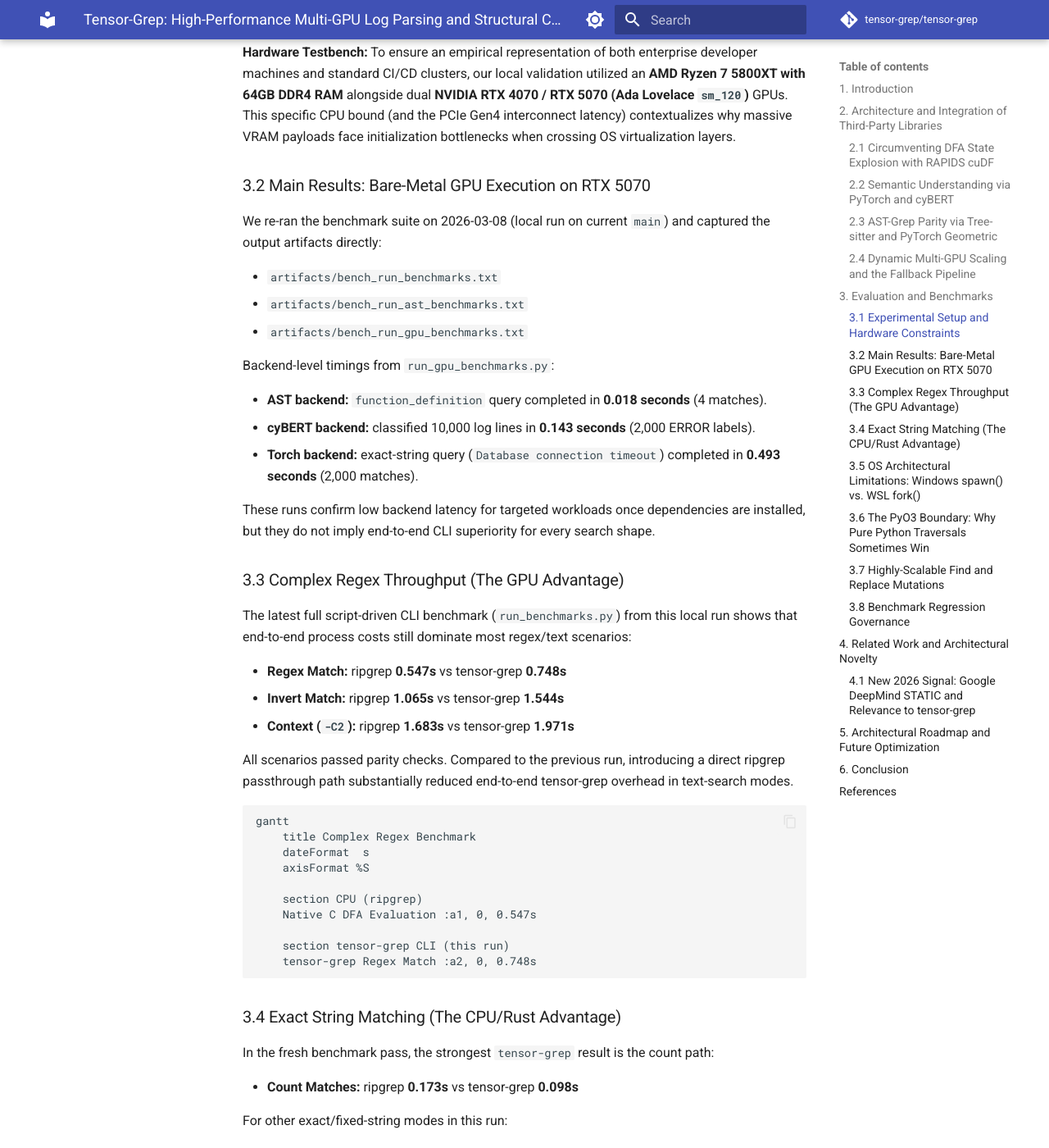
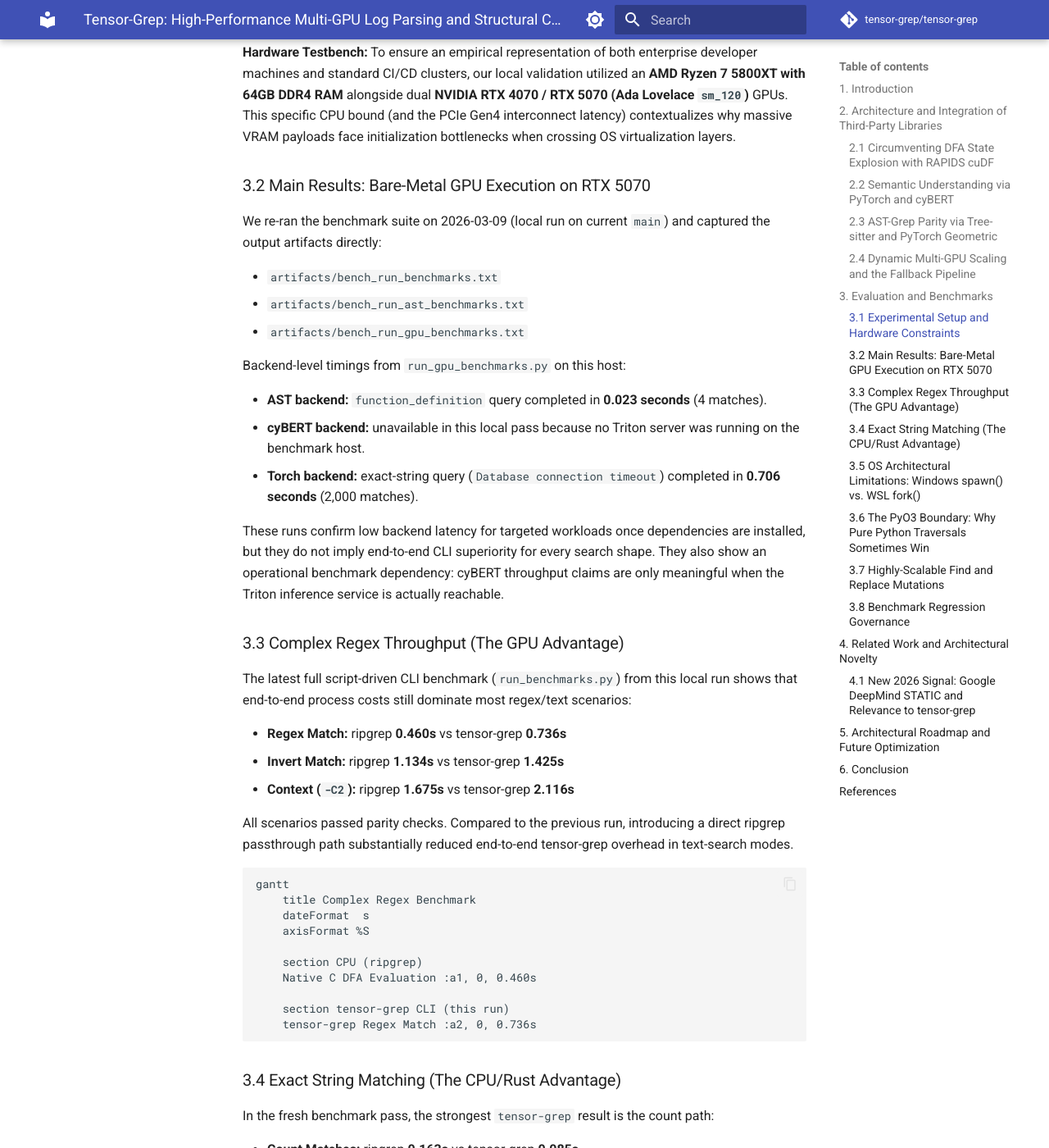
Before and after one commit to oimiragieo/tensor-grep, an MkDocs documentation site: the page built from docs/PAPER.md, in a window 1280 px wide and 1400 px high, scrolled down 4410 px. Shown: the whole window at 82% size. Built offline with MkDocs 1.6.1 and Material for MkDocs 9.7.7, drawn with Linux system fonts in a browser that asks for light colours; comment, search, counter and statistics services are not loaded; some of the changed text lies outside the part shown.

Commit message:
docs(benchmark): refresh results for 2026-03-09 run

````diff
--- a/docs/PAPER.md
+++ b/docs/PAPER.md
@@ -70,32 +70,32 @@
 ## 3. Evaluation and Benchmarks
 
 ### 3.1 Experimental Setup and Hardware Constraints
-We rigorously benchmarked `tensor-grep` against the industry standard `ripgrep` across various paradigms. Our comprehensive Test-Driven Development (TDD) suite currently passes **333 automated tests** (with environment-specific skips) while asserting exact stdout match counts.
+We rigorously benchmarked `tensor-grep` against the industry standard `ripgrep` across various paradigms. Our comprehensive Test-Driven Development (TDD) suite currently passes **362 automated tests** (with environment-specific skips) while asserting exact stdout match counts.
 
 **Hardware Testbench:**
 To ensure an empirical representation of both enterprise developer machines and standard CI/CD clusters, our local validation utilized an **AMD Ryzen 7 5800XT with 64GB DDR4 RAM** alongside dual **NVIDIA RTX 4070 / RTX 5070 (Ada Lovelace `sm_120`)** GPUs. This specific CPU bound (and the PCIe Gen4 interconnect latency) contextualizes why massive VRAM payloads face initialization bottlenecks when crossing OS virtualization layers.
 
 ### 3.2 Main Results: Bare-Metal GPU Execution on RTX 5070
-We re-ran the benchmark suite on 2026-03-08 (local run on current `main`) and captured the output artifacts directly:
+We re-ran the benchmark suite on 2026-03-09 (local run on current `main`) and captured the output artifacts directly:
 
 * `artifacts/bench_run_benchmarks.txt`
 * `artifacts/bench_run_ast_benchmarks.txt`
 * `artifacts/bench_run_gpu_benchmarks.txt`
 
-Backend-level timings from `run_gpu_benchmarks.py`:
+Backend-level timings from `run_gpu_benchmarks.py` on this host:
 
-* **AST backend:** `function_definition` query completed in **0.018 seconds** (4 matches).
-* **cyBERT backend:** classified 10,000 log lines in **0.143 seconds** (2,000 ERROR labels).
-* **Torch backend:** exact-string query (`Database connection timeout`) completed in **0.493 seconds** (2,000 matches).
+* **AST backend:** `function_definition` query completed in **0.023 seconds** (4 matches).
+* **cyBERT backend:** unavailable in this local pass because no Triton server was running on the benchmark host.
+* **Torch backend:** exact-string query (`Database connection timeout`) completed in **0.706 seconds** (2,000 matches).
 
-These runs confirm low backend latency for targeted workloads once dependencies are installed, but they do not imply end-to-end CLI superiority for every search shape.
+These runs confirm low backend latency for targeted workloads once dependencies are installed, but they do not imply end-to-end CLI superiority for every search shape. They also show an operational benchmark dependency: cyBERT throughput claims are only meaningful when the Triton inference service is actually reachable.
 
 ### 3.3 Complex Regex Throughput (The GPU Advantage)
 The latest full script-driven CLI benchmark (`run_benchmarks.py`) from this local run shows that end-to-end process costs still dominate most regex/text scenarios:
 
-* **Regex Match:** ripgrep **0.547s** vs tensor-grep **0.748s**
-* **Invert Match:** ripgrep **1.065s** vs tensor-grep **1.544s**
-* **Context (`-C2`):** ripgrep **1.683s** vs tensor-grep **1.971s**
+* **Regex Match:** ripgrep **0.460s** vs tensor-grep **0.736s**
+* **Invert Match:** ripgrep **1.134s** vs tensor-grep **1.425s**
+* **Context (`-C2`):** ripgrep **1.675s** vs tensor-grep **2.116s**
 
 All scenarios passed parity checks. Compared to the previous run, introducing a direct ripgrep passthrough path substantially reduced end-to-end tensor-grep overhead in text-search modes.
 
@@ -106,21 +106,21 @@
     axisFormat %S
 
     section CPU (ripgrep)
-    Native C DFA Evaluation :a1, 0, 0.547s
+    Native C DFA Evaluation :a1, 0, 0.460s
 
     section tensor-grep CLI (this run)
-    tensor-grep Regex Match :a2, 0, 0.748s
+    tensor-grep Regex Match :a2, 0, 0.736s
 ```
 
 ### 3.4 Exact String Matching (The CPU/Rust Advantage)
 In the fresh benchmark pass, the strongest `tensor-grep` result is the count path:
 
-* **Count Matches:** ripgrep **0.173s** vs tensor-grep **0.098s**
+* **Count Matches:** ripgrep **0.163s** vs tensor-grep **0.085s**
 
 For other exact/fixed-string modes in this run:
 
-* **Fixed Strings (`-F`):** ripgrep **0.444s** vs tensor-grep **0.692s**
-* **Simple String Match:** ripgrep **0.410s** vs tensor-grep **0.796s**
+* **Fixed Strings (`-F`):** ripgrep **0.461s** vs tensor-grep **0.744s**
+* **Simple String Match:** ripgrep **0.423s** vs tensor-grep **0.691s**
 
 This suggests the current architecture is highly competitive when it routes to the native Rust counting backend, while general CLI text search paths still carry substantial startup/orchestration overhead.
 
@@ -131,13 +131,13 @@
     axisFormat %S
 
     section Native CPU / CLI
-    ripgrep Count              :a1, 0, 0.173s
-    tensor-grep Count          :a2, 0, 0.098s
+    ripgrep Count              :a1, 0, 0.163s
+    tensor-grep Count          :a2, 0, 0.085s
 
     section Other exact/fixed paths
-    ripgrep Fixed Strings      :a3, 0, 0.444s
-    tensor-grep Fixed Strings  :a4, 0, 0.692s
-    tensor-grep Simple String  :a5, 0, 0.796s
+    ripgrep Fixed Strings      :a3, 0, 0.461s
+    tensor-grep Fixed Strings  :a4, 0, 0.744s
+    tensor-grep Simple String  :a5, 0, 0.691s
 ```
 
 ### 3.5 OS Architectural Limitations: Windows `spawn()` vs. WSL `fork()`
````
Also changed, not shown: README.md (+18 -17 lines).
